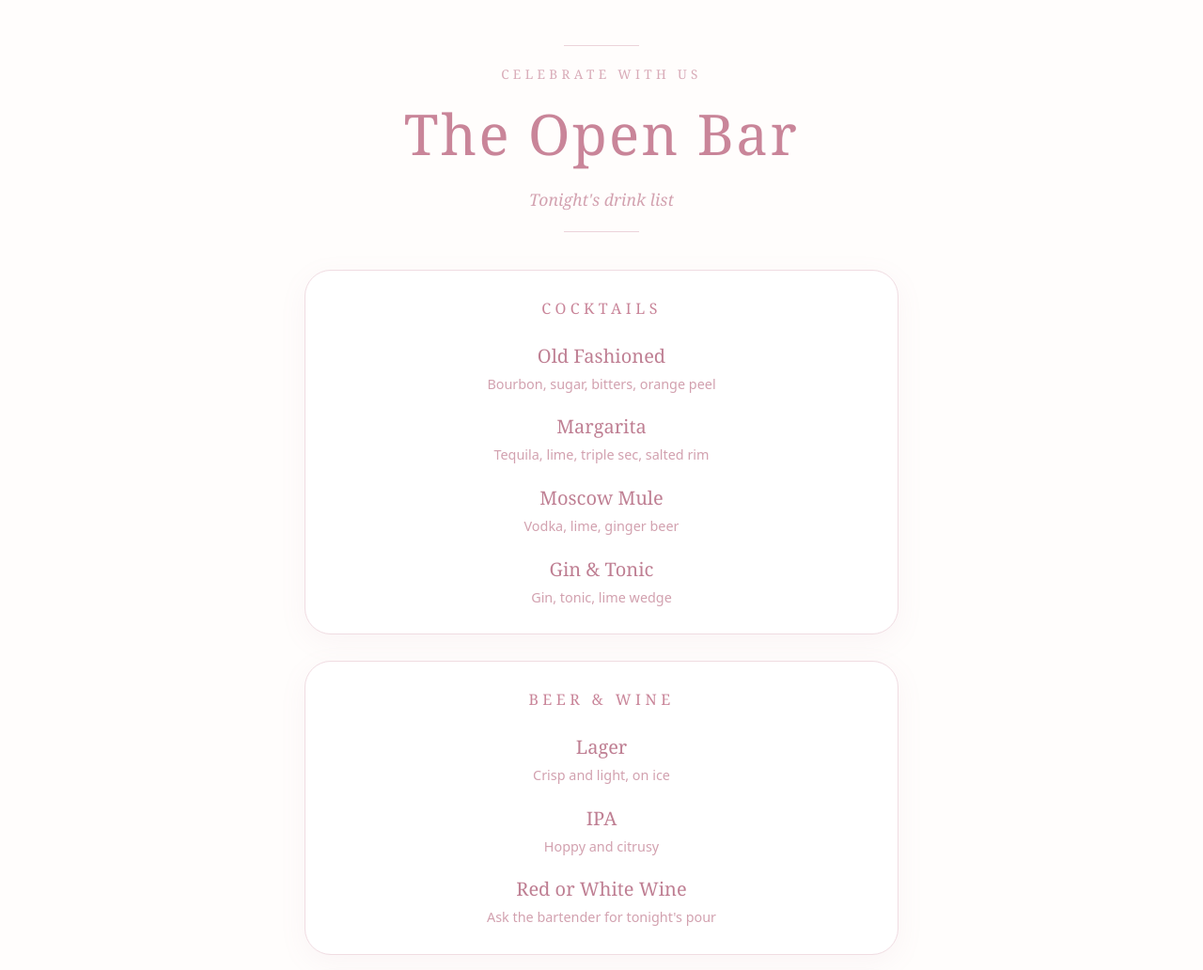
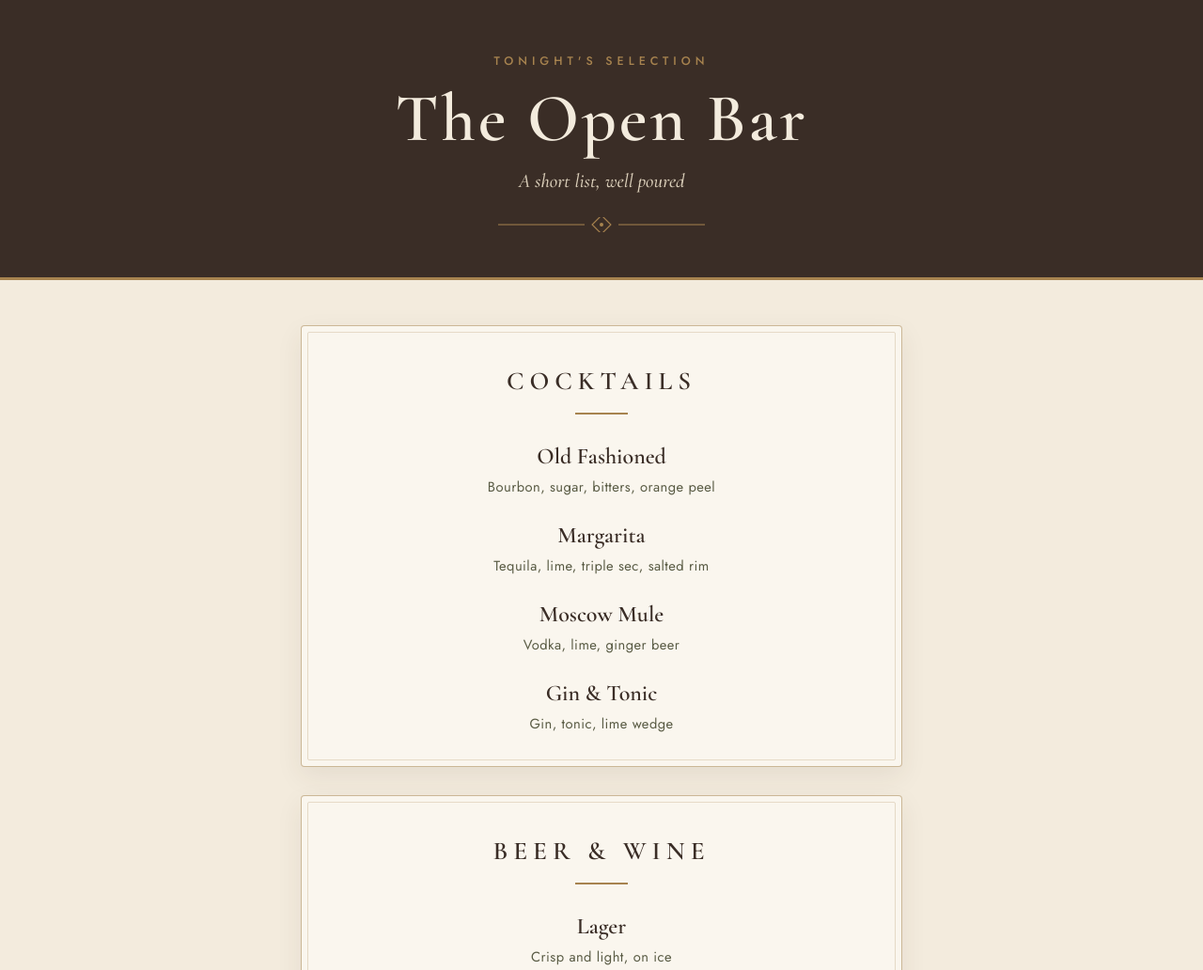
Before and after one commit to derickbellofatto/derickbellofatto.github.io, a plain HTML site: page index.html in a window 1280 px wide. Shown: the top 1032 px of the page at 94% size. Drawn offline with nearby package versions, Linux system fonts and the light colour scheme.

Commit message:
Update index.html

```diff
--- a/index.html
+++ b/index.html
@@ -5,111 +5,157 @@
   <meta name="viewport" content="width=device-width, initial-scale=1">
   <title>The Open Bar</title>
   <meta name="description" content="Tonight's drink list">
+  <link rel="preconnect" href="https://fonts.googleapis.com">
+  <link rel="preconnect" href="https://fonts.gstatic.com" crossorigin>
+  <link href="https://fonts.googleapis.com/css2?family=Cormorant+Garamond:ital,wght@0,500;0,600;1,500&family=Jost:wght@400;500&display=swap" rel="stylesheet">
   <style>
     :root {
-      --bg: #fffdfc;
-      --card: #ffffff;
-      --border: #f0dce2;
-      --rule: #ecd3da;
-      --title: #c98599;
-      --name: #bf7f93;
-      --soft: #d3a2b0;
-      --kicker: #d8aab7;
-      --desc: #d2a1af;
+      --espresso: #3A2D26;
+      --olive: #6F7157;
+      --olive-deep: #595B44;   /* olive darkened slightly for small text legibility */
+      --ivory: #F3EBDD;
+      --ivory-light: #FAF6EE;
+      --brass: #A7834F;
+      --brass-deep: #84632F;   /* brass darkened slightly for small text legibility */
+      --serif: "Cormorant Garamond", Georgia, "Times New Roman", serif;
+      --sans: "Jost", system-ui, -apple-system, "Segoe UI", sans-serif;
     }
     * { box-sizing: border-box; }
     body {
       margin: 0;
       min-height: 100vh;
-      background: var(--bg);
-      color: var(--title);
-      font-family: Georgia, "Times New Roman", serif;
-      line-height: 1.5;
+      background: var(--ivory);
+      color: var(--espresso);
+      font-family: var(--sans);
+      line-height: 1.55;
     }
-    main {
-      max-width: 672px;
-      margin: 0 auto;
-      padding: 48px 20px;
+
+    /* Header band */
+    header {
+      background: var(--espresso);
+      color: var(--ivory);
+      text-align: center;
+      padding: 56px 20px 48px;
+      border-bottom: 3px solid var(--brass);
     }
-    header { text-align: center; margin-bottom: 40px; }
-    .rule { width: 80px; height: 1px; background: var(--rule); margin: 0 auto; }
-    .rule.small { width: 64px; }
     .kicker {
-      margin: 20px 0 8px;
-      font-size: 0.85rem;
+      margin: 0 0 14px;
+      font-size: 0.78rem;
+      font-weight: 500;
       text-transform: uppercase;
-      letter-spacing: 0.32em;
-      color: var(--kicker);
+      letter-spacing: 0.4em;
+      color: var(--brass);
     }
     h1 {
       margin: 0;
-      font-weight: normal;
-      font-size: clamp(2.5rem, 9vw, 3.75rem);
+      font-family: var(--serif);
+      font-weight: 600;
+      font-size: clamp(2.8rem, 11vw, 4.5rem);
       letter-spacing: 0.04em;
-      color: var(--title);
+      line-height: 1.05;
     }
     .subtitle {
-      margin: 12px 0 20px;
-      font-size: 1.1rem;
+      margin: 12px 0 0;
+      font-family: var(--serif);
       font-style: italic;
-      color: var(--soft);
+      font-size: 1.3rem;
+      color: #d9cdb8;
+    }
+    .ornament { display: block; margin: 22px auto 0; }
+
+    /* Menu */
+    main {
+      max-width: 680px;
+      margin: 0 auto;
+      padding: 48px 20px 24px;
     }
     section {
-      background: var(--card);
-      border: 1px solid var(--border);
-      border-radius: 28px;
-      padding: 28px 28px;
-      margin-bottom: 28px;
-      box-shadow: 0 8px 30px rgba(190, 130, 150, 0.07);
+      background: var(--ivory-light);
+      border: 1px solid rgba(167, 131, 79, 0.55);
+      border-radius: 4px;
+      padding: 34px 28px 26px;
+      margin-bottom: 30px;
+      position: relative;
+      box-shadow: 0 10px 28px rgba(58, 45, 38, 0.08);
     }
-    @media (min-width: 640px) { section { padding: 28px 40px; } }
+    section::before {
+      content: "";
+      position: absolute;
+      inset: 6px;
+      border: 1px solid rgba(167, 131, 79, 0.25);
+      border-radius: 2px;
+      pointer-events: none;
+    }
+    @media (min-width: 640px) { section { padding: 38px 48px 30px; } }
+
     h2 {
-      margin: 0 0 24px;
+      margin: 0 0 6px;
       text-align: center;
-      font-weight: normal;
-      font-size: 1rem;
+      font-family: var(--serif);
+      font-weight: 600;
+      font-size: 1.7rem;
+      letter-spacing: 0.22em;
       text-transform: uppercase;
-      letter-spacing: 0.28em;
-      color: var(--title);
+      color: var(--espresso);
     }
-    .drink { text-align: center; margin-bottom: 20px; }
-    .drink:last-child { margin-bottom: 0; }
+    .h2-rule {
+      display: block;
+      width: 56px;
+      height: 2px;
+      background: var(--brass);
+      margin: 12px auto 26px;
+    }
+
+    .drink { text-align: center; margin-bottom: 22px; }
+    .drink:last-child { margin-bottom: 4px; }
     h3 {
       margin: 0;
-      font-weight: normal;
-      font-size: 1.25rem;
-      color: var(--name);
+      font-family: var(--serif);
+      font-weight: 600;
+      font-size: 1.5rem;
+      color: var(--espresso);
     }
     .drink p {
-      margin: 4px 0 0;
-      font-size: 0.9rem;
-      color: var(--desc);
-      font-family: system-ui, -apple-system, "Segoe UI", sans-serif;
+      margin: 2px 0 0;
+      font-size: 0.92rem;
+      letter-spacing: 0.03em;
+      color: var(--olive-deep);
     }
-    footer { text-align: center; margin-top: 40px; }
+
+    /* Footer */
+    footer {
+      text-align: center;
+      padding: 8px 20px 56px;
+    }
     footer p {
-      margin: 20px 0 0;
-      font-size: 0.85rem;
+      margin: 16px 0 0;
+      font-family: var(--serif);
       font-style: italic;
-      color: var(--soft);
+      font-size: 1.05rem;
+      color: var(--olive-deep);
     }
   </style>
 </head>
 <body>
-  <main>
   <header>
-      <div class="rule"></div>
-      <p class="kicker">Celebrate with us</p>
+    <p class="kicker">Tonight's Selection</p>
     <h1>The Open Bar</h1>
-      <p class="subtitle">Tonight's drink list</p>
-      <div class="rule"></div>
+    <p class="subtitle">A short list, well poured</p>
+    <svg class="ornament" width="220" height="16" viewBox="0 0 220 16" aria-hidden="true">
+      <line x1="0" y1="8" x2="92" y2="8" stroke="#A7834F" stroke-width="1"/>
+      <rect x="103" y="1" width="14" height="14" transform="rotate(45 110 8)" fill="none" stroke="#A7834F" stroke-width="1.2"/>
+      <circle cx="110" cy="8" r="2" fill="#A7834F"/>
+      <line x1="128" y1="8" x2="220" y2="8" stroke="#A7834F" stroke-width="1"/>
+    </svg>
   </header>
 
+  <main>
     <!-- To edit: change names and descriptions below. Copy a
          <div class="drink"> block to add a drink, delete one to remove it. -->
 
     <section>
       <h2>Cocktails</h2>
+      <span class="h2-rule"></span>
       <div class="drink">
         <h3>Old Fashioned</h3>
         <p>Bourbon, sugar, bitters, orange peel</p>
@@ -130,6 +176,7 @@
 
     <section>
       <h2>Beer &amp; Wine</h2>
+      <span class="h2-rule"></span>
       <div class="drink">
         <h3>Lager</h3>
         <p>Crisp and light, on ice</p>
@@ -146,6 +193,7 @@
 
     <section>
       <h2>Zero-Proof</h2>
+      <span class="h2-rule"></span>
       <div class="drink">
         <h3>Virgin Mule</h3>
         <p>Lime, ginger beer, mint</p>
@@ -155,11 +203,15 @@
         <p>Fresh lemon and lime over ice</p>
       </div>
     </section>
+  </main>
 
   <footer>
-      <div class="rule small"></div>
+    <svg width="120" height="12" viewBox="0 0 120 12" aria-hidden="true">
+      <line x1="0" y1="6" x2="48" y2="6" stroke="#A7834F" stroke-width="1"/>
+      <rect x="55" y="1" width="10" height="10" transform="rotate(45 60 6)" fill="none" stroke="#A7834F" stroke-width="1.2"/>
+      <line x1="72" y1="6" x2="120" y2="6" stroke="#A7834F" stroke-width="1"/>
+    </svg>
     <p>Please drink responsibly. Never drink and drive.</p>
   </footer>
-  </main>
 </body>
 </html>
```
Lines whose indentation alone changed are shown as unchanged.
